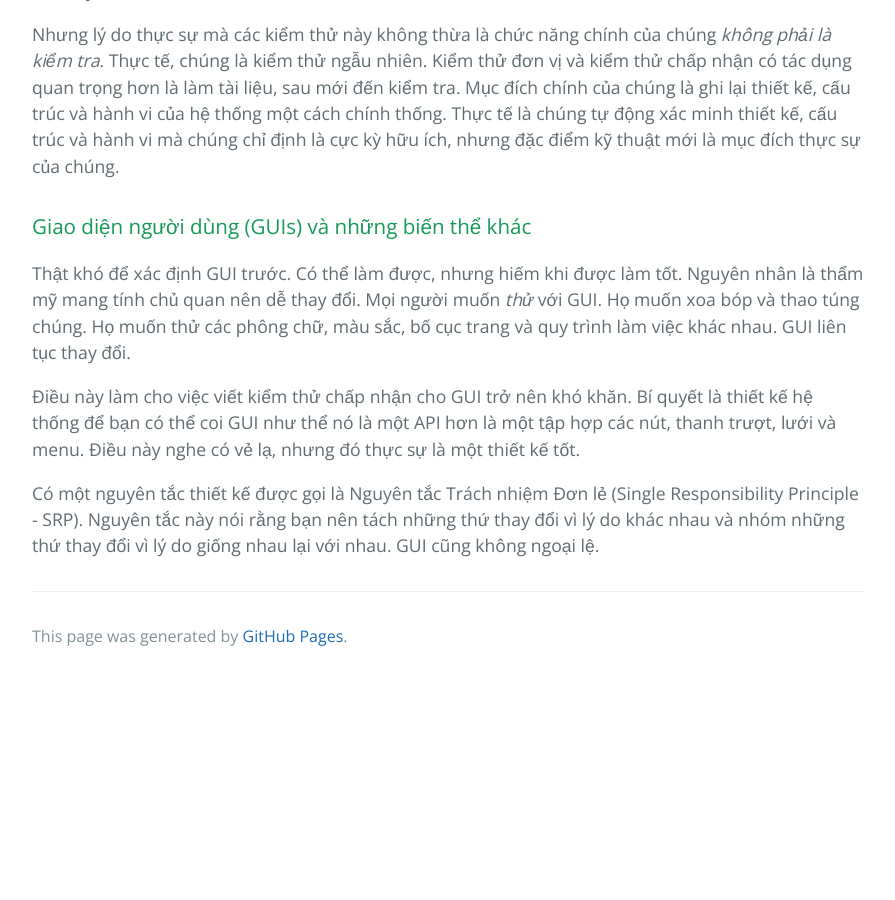
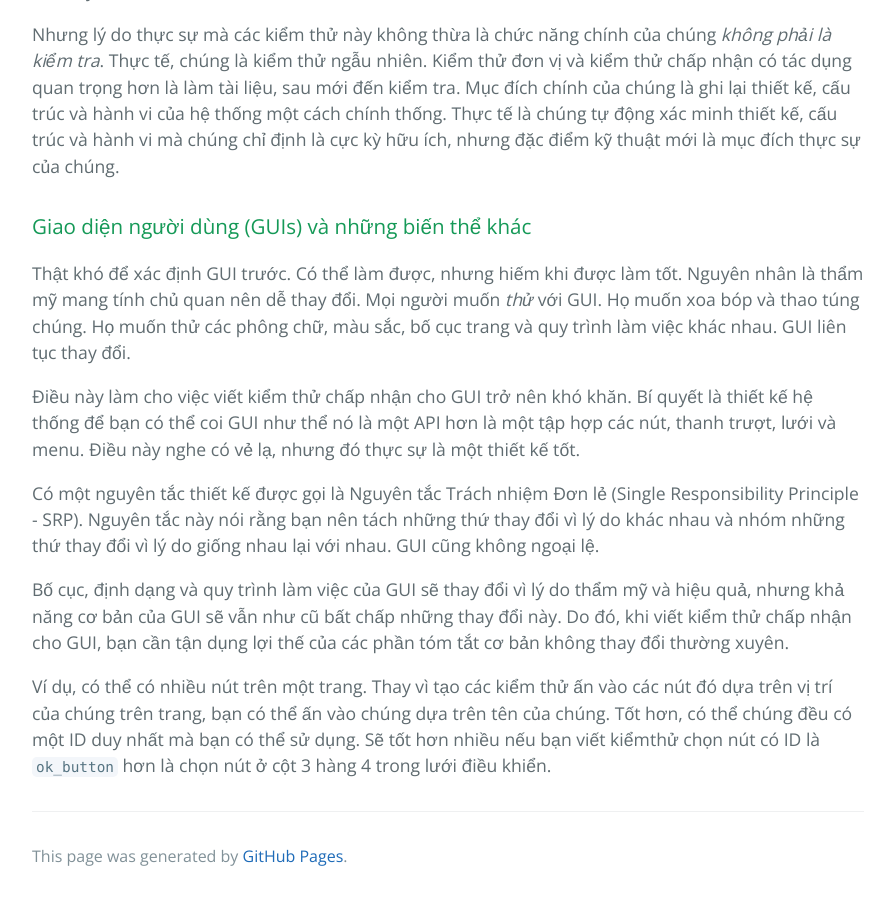
Before and after one commit to HaiBV/haibv.github.io, a Jekyll site: the page built from clean-coder/chapter-7-acceptance-testing.md, in a window 1280 px wide and 900 px high, scrolled down 13227 px. Shown: the whole window, without its empty margins (192-1087 px from the left). Built offline with Jekyll 4.4.1, drawn with Linux system fonts in a browser that asks for light colours; our own code applies the rules of GitHub Pages for plain Markdown files; before the commit the page ends 13907 px from its top, so only the background shows below that.

Commit message:
Book - The Clean Coder - Chapter 7 - Acceptance Testing

```diff
--- a/clean-coder/chapter-7-acceptance-testing.md
+++ b/clean-coder/chapter-7-acceptance-testing.md
@@ -387,3 +387,7 @@ Thật khó để xác định GUI trước. Có thể làm được, nhưng hi
 Điều này làm cho việc viết kiểm thử chấp nhận cho GUI trở nên khó khăn. Bí quyết là thiết kế hệ thống để bạn có thể coi GUI như thể nó là một API hơn là một tập hợp các nút, thanh trượt, lưới và menu. Điều này nghe có vẻ lạ, nhưng đó thực sự là một thiết kế tốt.
 
 Có một nguyên tắc thiết kế được gọi là Nguyên tắc Trách nhiệm Đơn lẻ (Single Responsibility Principle - SRP). Nguyên tắc này nói rằng bạn nên tách những thứ thay đổi vì lý do khác nhau và nhóm những thứ thay đổi vì lý do giống nhau lại với nhau. GUI cũng không ngoại lệ.
+
+Bố cục, định dạng và quy trình làm việc của GUI sẽ thay đổi vì lý do thẩm mỹ và hiệu quả, nhưng khả năng cơ bản của GUI sẽ vẫn như cũ bất chấp những thay đổi này. Do đó, khi viết kiểm thử chấp nhận cho GUI, bạn cần tận dụng lợi thế của các phần tóm tắt cơ bản không thay đổi thường xuyên.
+
+Ví dụ, có thể có nhiều nút trên một trang. Thay vì tạo các kiểm thử ấn vào các nút đó dựa trên vị trí của chúng trên trang, bạn có thể ấn vào chúng dựa trên tên của chúng. Tốt hơn, có thể chúng đều có một ID duy nhất mà bạn có thể sử dụng. Sẽ tốt hơn nhiều nếu bạn viết kiểmthử chọn nút có ID là `ok_button` hơn là chọn nút ở cột 3 hàng 4 trong lưới điều khiển.
```
